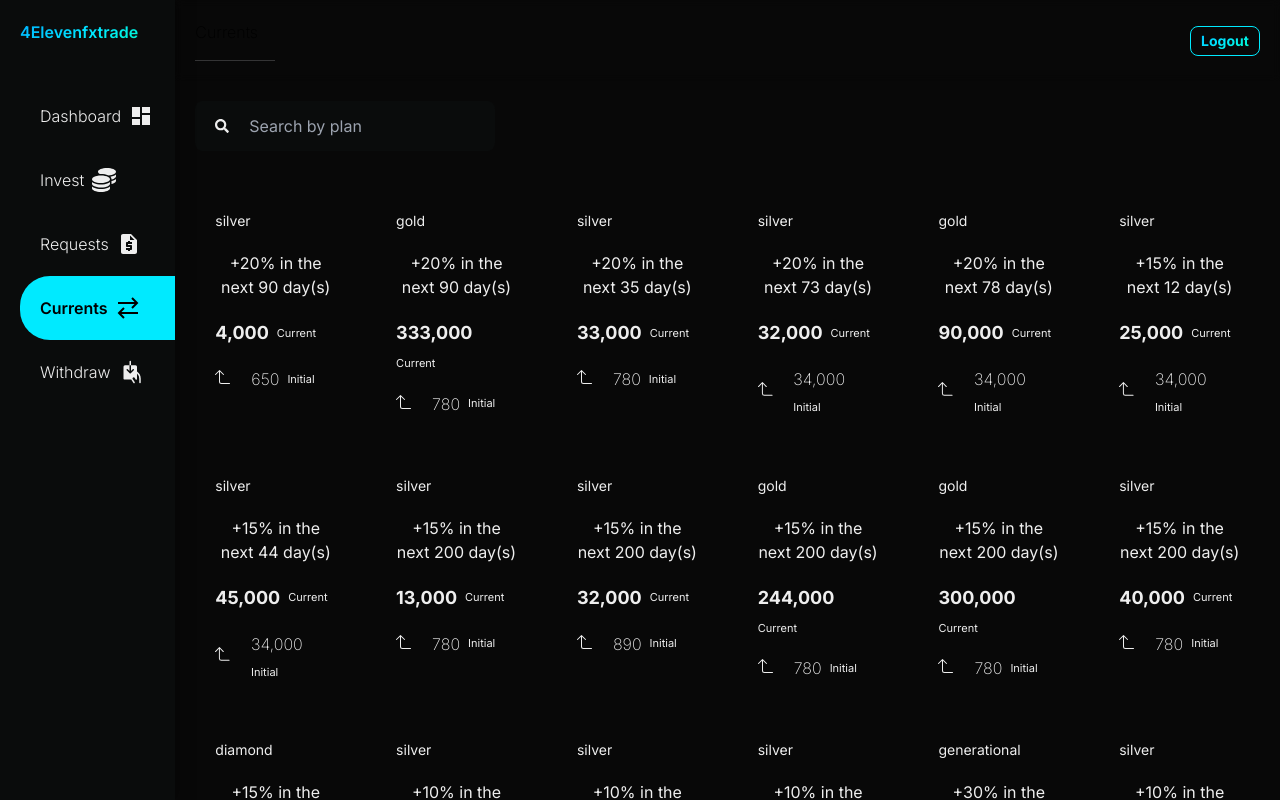
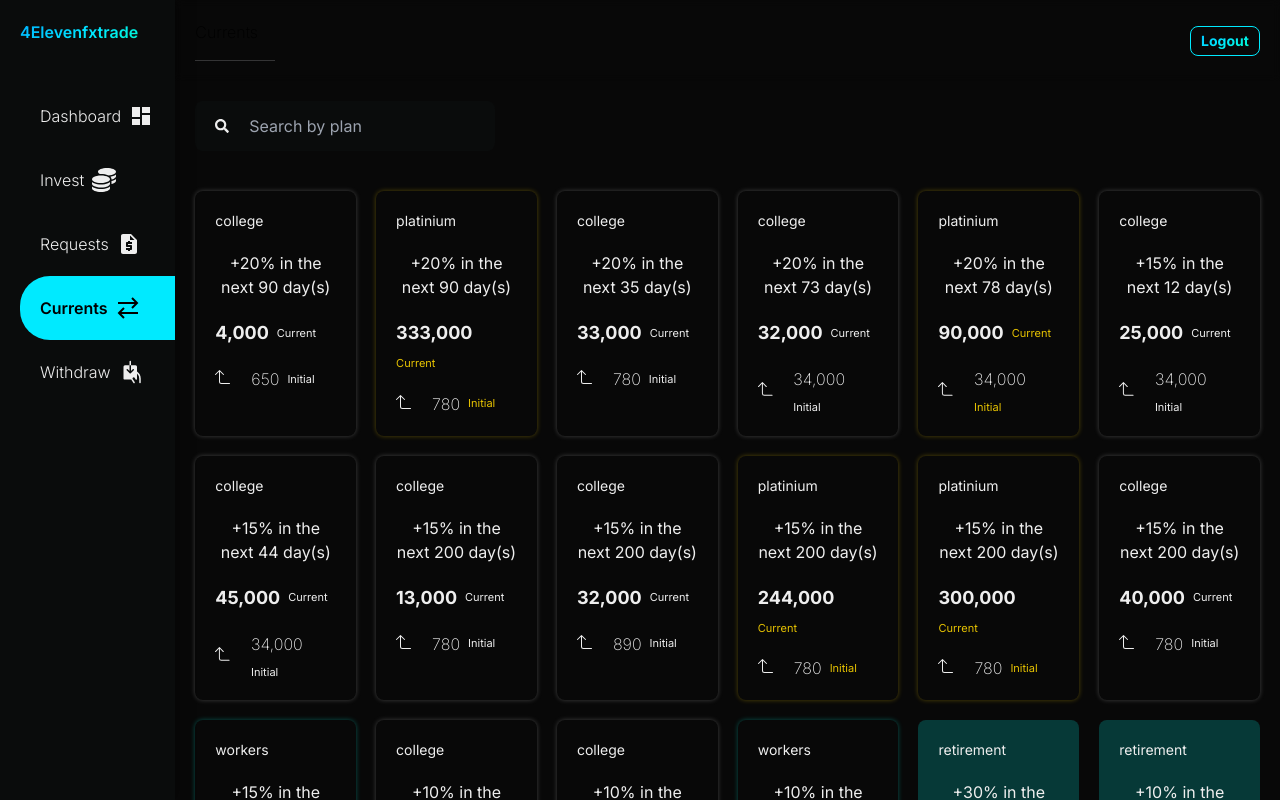
Before and after one commit to Marveeamasi/4Elevenfxtrade, a Next.js app in the folder invest/: page /currents in a window 1280 px wide. Shown: the top 800 px of the page. Built offline with nearby package versions, Linux system fonts and the light colour scheme.

Commit message:
Update page.jsx

```diff
--- a/invest/app/currents/page.jsx
+++ b/invest/app/currents/page.jsx
@@ -7,29 +7,29 @@ import { FaSearch } from 'react-icons/fa'
 
 export default function page() {
   const currents = [
-    {plan:'silver', initial:650, amount: 4000, nextPay:90,rate:'20%'},
-    {plan:'gold', initial:780, amount: 333000, nextPay:90,rate:'20%'},
-    {plan:'silver', initial:780, amount: 33000, nextPay:35,rate:'20%'},
-    {plan:'silver', initial:34000, amount: 32000, nextPay:73,rate:'20%'},
-    {plan:'gold', initial:34000, amount: 90000, nextPay:78,rate:'20%'},
-    {plan:'silver', initial:34000, amount: 25000, nextPay:12,rate:'15%'},
-    {plan:'silver', initial:34000, amount: 45000, nextPay:44,rate:'15%'},
-    {plan:'silver', initial:780, amount: 13000, nextPay:200,rate:'15%'},
-    {plan:'silver', initial:890, amount: 32000, nextPay:200,rate:'15%'},
-    {plan:'gold', initial:780, amount: 244000, nextPay:200,rate:'15%'},
-    {plan:'gold', initial:780, amount: 300000, nextPay:200,rate:'15%'},
-    {plan:'silver', initial:780, amount: 40000, nextPay:200,rate:'15%'},
-    {plan:'diamond', initial:780, amount: 2000, nextPay:23,rate:'15%'},
-    {plan:'silver', initial:780, amount: 54000, nextPay:23,rate:'10%'},
-    {plan:'silver', initial:780, amount: 76000, nextPay:23,rate:'10%'},
-    {plan:'silver', initial:780, amount: 54000, nextPay:89,rate:'10%'},
-    {plan:'generational', initial:34000, amount: 12300000, nextPay:15,rate:'30%'},
-    {plan:'silver', initial:34000, amount: 95000, nextPay:90,rate:'10%'},
-    {plan:'generational', initial:34000, amount: 90000, nextPay:9,rate:'10%'},
-    {plan:'gold', initial:34000, amount: 80000, nextPay:12,rate:'20%'},
-    {plan:'silver', initial:780, amount: 40000, nextPay:2,rate:'30%'},
-    {plan:'diamond', initial:34000, amount: 2000, nextPay:2,rate:'20%'},
-    {plan:'diamond', initial:34000, amount: 3000, nextPay:86,rate:'20%'},
+    {plan:'college', initial:650, amount: 4000, nextPay:90,rate:'20%'},
+    {plan:'platinium', initial:780, amount: 333000, nextPay:90,rate:'20%'},
+    {plan:'college', initial:780, amount: 33000, nextPay:35,rate:'20%'},
+    {plan:'college', initial:34000, amount: 32000, nextPay:73,rate:'20%'},
+    {plan:'platinium', initial:34000, amount: 90000, nextPay:78,rate:'20%'},
+    {plan:'college', initial:34000, amount: 25000, nextPay:12,rate:'15%'},
+    {plan:'college', initial:34000, amount: 45000, nextPay:44,rate:'15%'},
+    {plan:'college', initial:780, amount: 13000, nextPay:200,rate:'15%'},
+    {plan:'college', initial:890, amount: 32000, nextPay:200,rate:'15%'},
+    {plan:'platinium', initial:780, amount: 244000, nextPay:200,rate:'15%'},
+    {plan:'platinium', initial:780, amount: 300000, nextPay:200,rate:'15%'},
+    {plan:'college', initial:780, amount: 40000, nextPay:200,rate:'15%'},
+    {plan:'workers', initial:780, amount: 2000, nextPay:23,rate:'15%'},
+    {plan:'college', initial:780, amount: 54000, nextPay:23,rate:'10%'},
+    {plan:'college', initial:780, amount: 76000, nextPay:23,rate:'10%'},
+    {plan:'workers', initial:780, amount: 54000, nextPay:89,rate:'10%'},
+    {plan:'retirement', initial:34000, amount: 12300000, nextPay:15,rate:'30%'},
+    {plan:'retirement', initial:34000, amount: 95000, nextPay:90,rate:'10%'},
+    {plan:'workers', initial:34000, amount: 90000, nextPay:9,rate:'10%'},
+    {plan:'platinium', initial:34000, amount: 80000, nextPay:12,rate:'20%'},
+    {plan:'workers', initial:780, amount: 40000, nextPay:2,rate:'30%'},
+    {plan:'workers', initial:34000, amount: 2000, nextPay:2,rate:'20%'},
+    {plan:'retirement', initial:34000, amount: 3000, nextPay:86,rate:'20%'},
  ]
 
  const [filteredData, setFilteredData] = useState(currents);
```
